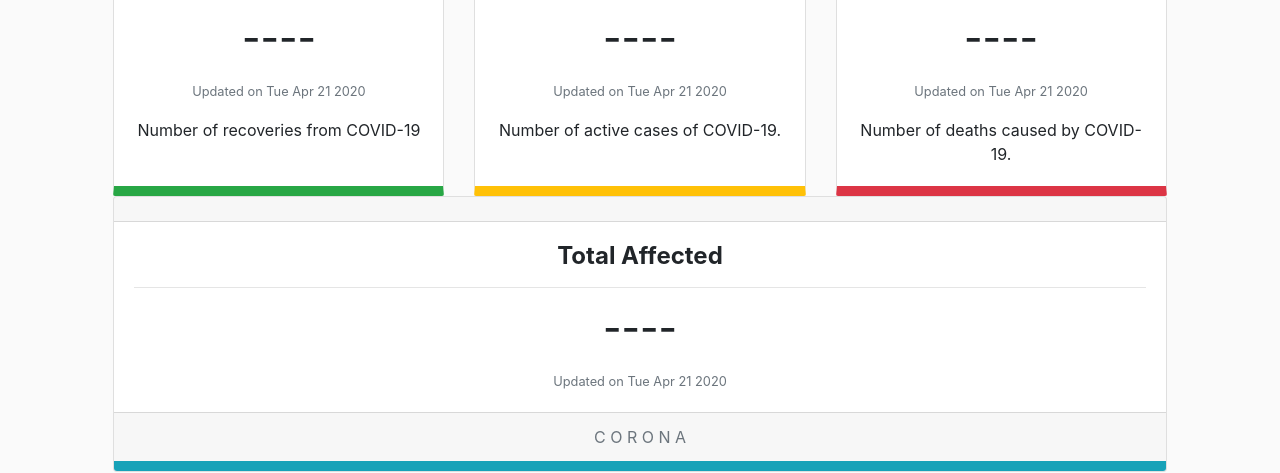
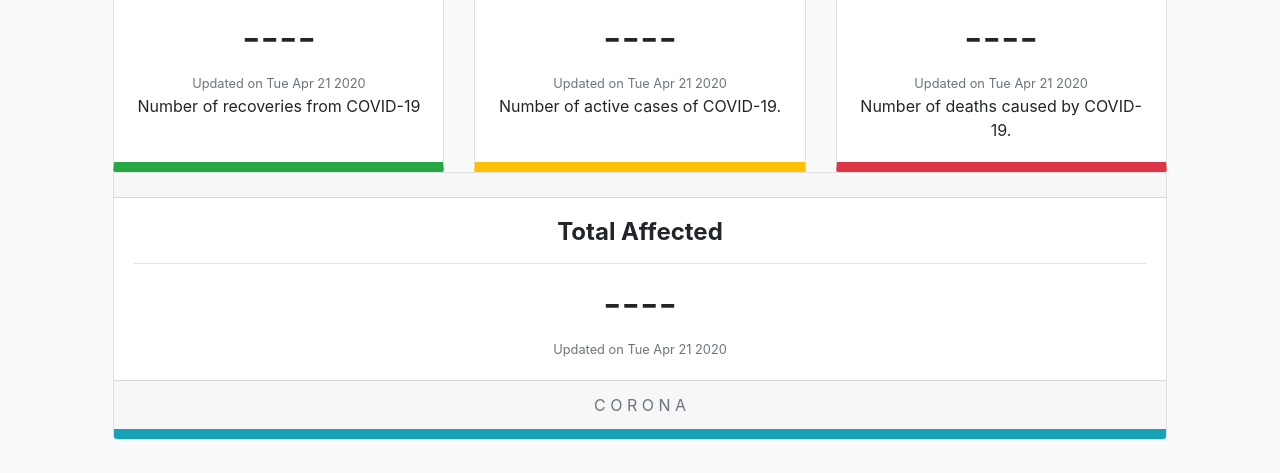
Before and after one commit to PriyomSaha/COVID-19-Tracker, a React (Create React App) app: page / in a window 1280 px wide. Shown: the part 251-724 px from the top of the page. Built offline with nearby package versions, Linux system fonts and the light colour scheme; no server answers.

Commit message:
District wise Data - minimal update

```diff
--- a/src/components/Data.js
+++ b/src/components/Data.js
@@ -13,40 +13,40 @@ export default function Data(props) {
                     <div className="card-body">
                         <h4 className="card-title"><b>Recovered</b></h4>
                         <hr />
-                        <p className="card-text"><h1>{props.recovered}</h1></p>
-                        <p className="card-text"><small className="text-muted">Updated on {date}</small></p>
-                        <p className="card-text">Number of recoveries from COVID-19</p>
+                        <div className="card-text"><h1>{props.recovered}</h1></div>
+                        <div className="card-text"><small className="text-muted">Updated on {date}</small></div>
+                        <div className="card-text">Number of recoveries from COVID-19</div>
                     </div>
                 </div>
                 <div className="card yellow">
                     <div className="card-body">
                         <h4 className="card-title"><b>Active</b></h4>
                         <hr />
-                        <p className="card-text"><h1>{props.active}</h1></p>
-                        <p className="card-text"><small className="text-muted">Updated on {date}</small></p>
-                        <p className="card-text">Number of active cases of COVID-19.</p>
+                        <div className="card-text"><h1>{props.active}</h1></div>
+                        <div className="card-text"><small className="text-muted">Updated on {date}</small></div>
+                        <div className="card-text">Number of active cases of COVID-19.</div>
                     </div>
                 </div>
                 <div className="card red">
                     <div className="card-body">
                         <h4 className="card-title"><b>Deaths</b></h4>
                         <hr />
-                        <p className="card-text"><h1>{props.deaths}</h1></p>
-                        <p className="card-text"><small className="text-muted">Updated on {date}</small></p>
-                        <p className="card-text">Number of deaths caused by COVID-19.</p>
+                        <div className="card-text"><h1>{props.deaths}</h1></div>
+                        <div className="card-text"><small className="text-muted">Updated on {date}</small></div>
+                        <div className="card-text">Number of deaths caused by COVID-19.</div>
                     </div>
                 </div>
             </div>
-            <div class="card text-center">
-                <div class="card-header">
+            <div className="card text-center">
+                <div className="card-header">
                 </div>
-                <div class="card-body">
+                <div className="card-body">
                     <h4 className="card-title"><b>Total Affected</b></h4>
                     <hr />
-                    <p className="card-text"><h1>{props.confirmed}</h1></p>
-                    <p className="card-text"><small className="text-muted">Updated on {date}</small></p>
+                    <div className="card-text"><h1>{props.confirmed}</h1></div>
+                    <div className="card-text"><small className="text-muted">Updated on {date}</small></div>
                 </div>
-                <div class="card-footer text-muted teal">
+                <div className="card-footer text-muted teal">
                     C O R O N A
                 </div>
             </div>
--- a/src/components/Df.js
+++ b/src/components/Df.js
@@ -14,11 +14,6 @@ const [deaths, setDeath] = useState('----')
 const [recovered, setRecovered] = useState('----')
 
 const [dist, setDist] = useState(['Select District'])
-
-const stateCode = ['', 'IN-AN', 'IN-AP', 'IN-AR', 'IN-AS', 'IN-BR', 'IN-CH', 'IN-CT', 'IN-DN', 'IN-DD', 'IN-DL', 'IN-GA', 'IN-GJ',
-'IN-HR', 'IN-HP', 'IN-JK', 'IN-JH', 'IN-KA', 'IN-KL', 'IN-LA', 'IN-LD', 'IN-MP',
-'IN-MH', 'IN-MN', 'IN-ML', 'IN-MZ', 'IN-NL', 'IN-OR', 'IN-PY',
-'IN-PB', 'IN-RJ', 'IN-SK', 'IN-TN', 'IN-TG', 'IN-TR', 'IN-UP', 'IN-UT', 'IN-WB'];
 
 const state = ['Select State', 'Andaman and Nicobar Islands', 'Andhra Pradesh', 'Arunachal Pradesh', 'Assam', 'Bihar', 'Chandigarh',
 'Chhattisgarh', 'Dadra and Nagar Haveli', 'Daman and Diu', 'Delhi', 'Goa', 'Gujarat',
@@ -68,7 +63,7 @@ return (
 			<select className="select state" onChange = {e => (setDistData(e.target.value))}>
 				{
 					dist.map((value) =>
-						<option>{value}</option>)
+						<option key={value}>{value}</option>)
 				}
 			</select>
 		</div>
```
Also changed, not shown: 18 other files (tests, documents, lock files or other folders).
